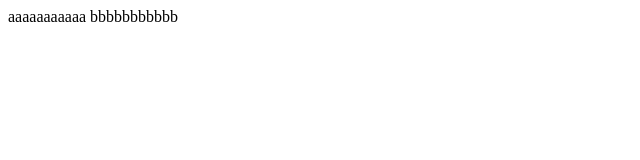
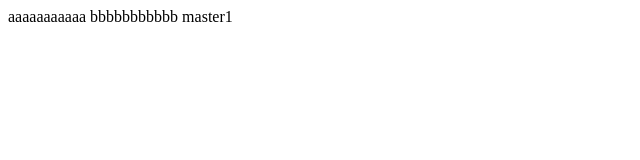
Before and after one commit to yjl0113/word, a plain HTML site: page index.html in a window 1280 px wide. Shown: the full height of the page, 0-640 px from the left. Drawn offline with Linux system fonts and the light colour scheme.

Commit message:
updata master1

```diff
--- a/index.html
+++ b/index.html
@@ -7,5 +7,6 @@
 <body>
 aaaaaaaaaaa
 bbbbbbbbbbb
+master1
 </body>
 </html>
```
